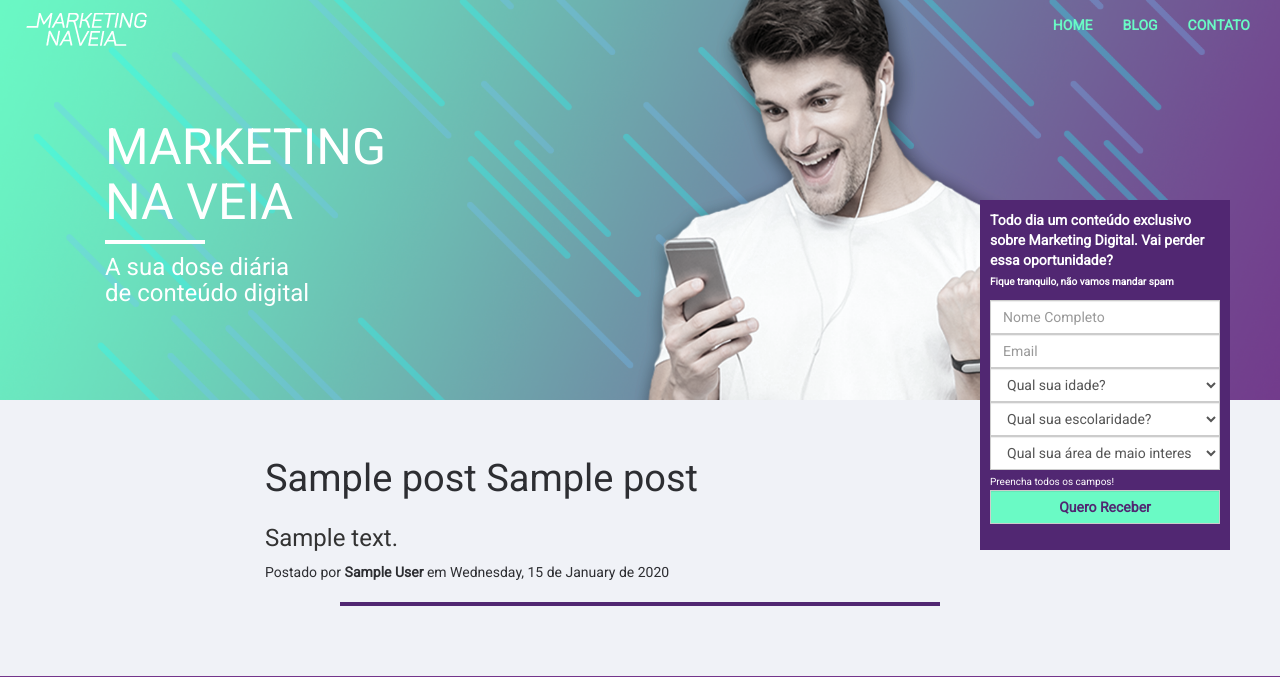
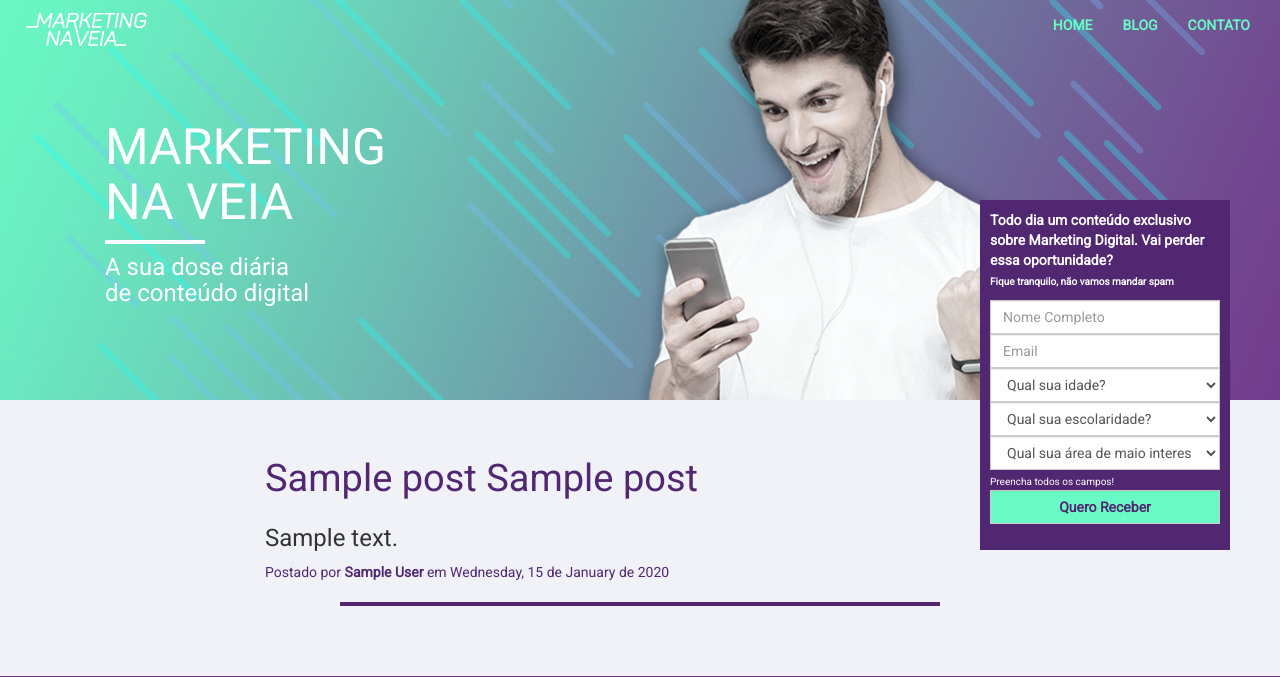
Before and after one commit to gxpunicornios/marketingnaveia, a PHP site: page / in a window 1280 px wide. Shown: the top 677 px of the page. Run offline with PHP 8.4, Linux system fonts and the light colour scheme; tables that the repository leaves empty or names only in its code hold one stand-in row (values such as "Sample post"); data that the repository does not hold is empty.

Commit message:
Retornando para roxo

```diff
--- a/css/style.css
+++ b/css/style.css
@@ -196,7 +196,7 @@ footer i.fa-facebook{
   color: white;
 }
 
-#corpo h1,p{
+#corpo{
   color: #2d2e32;
 }
 
```
